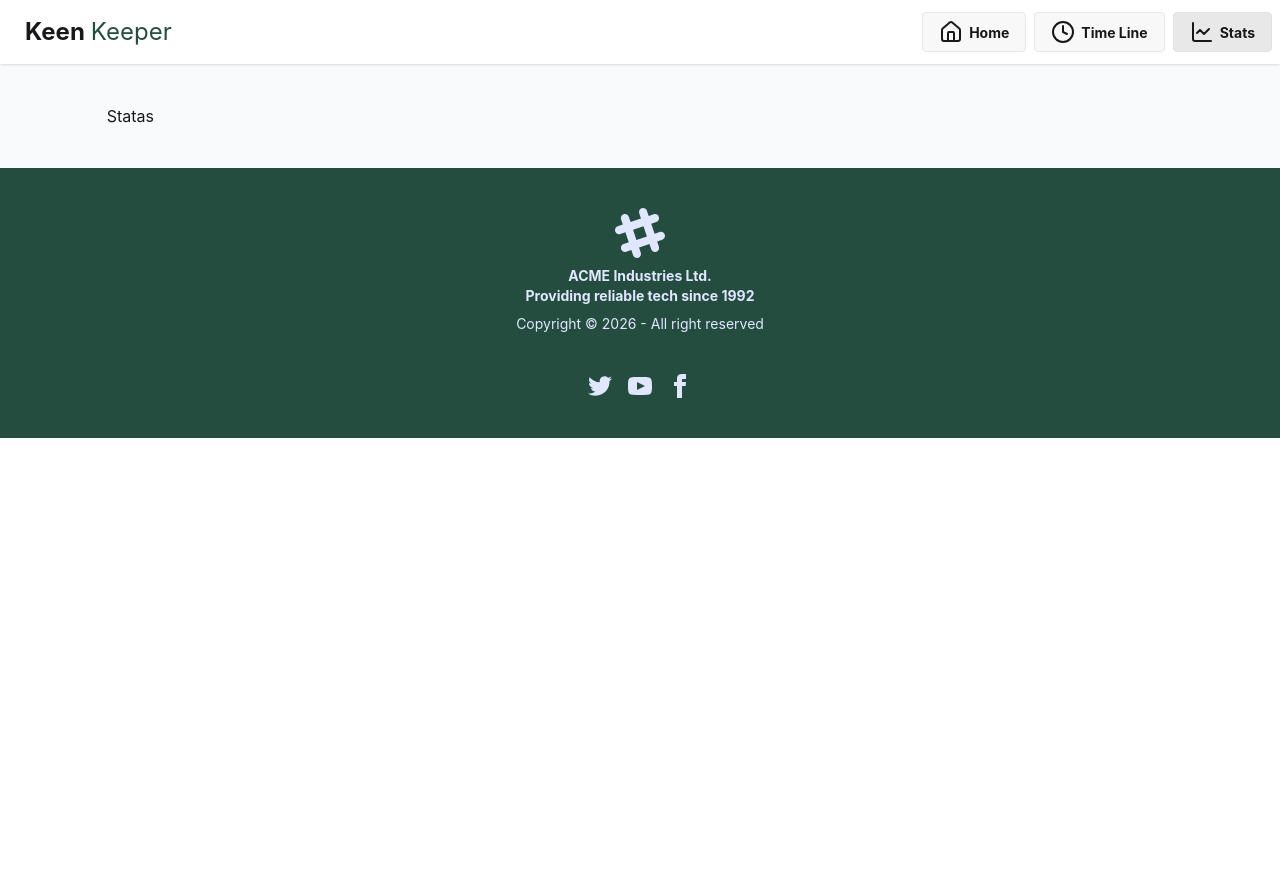
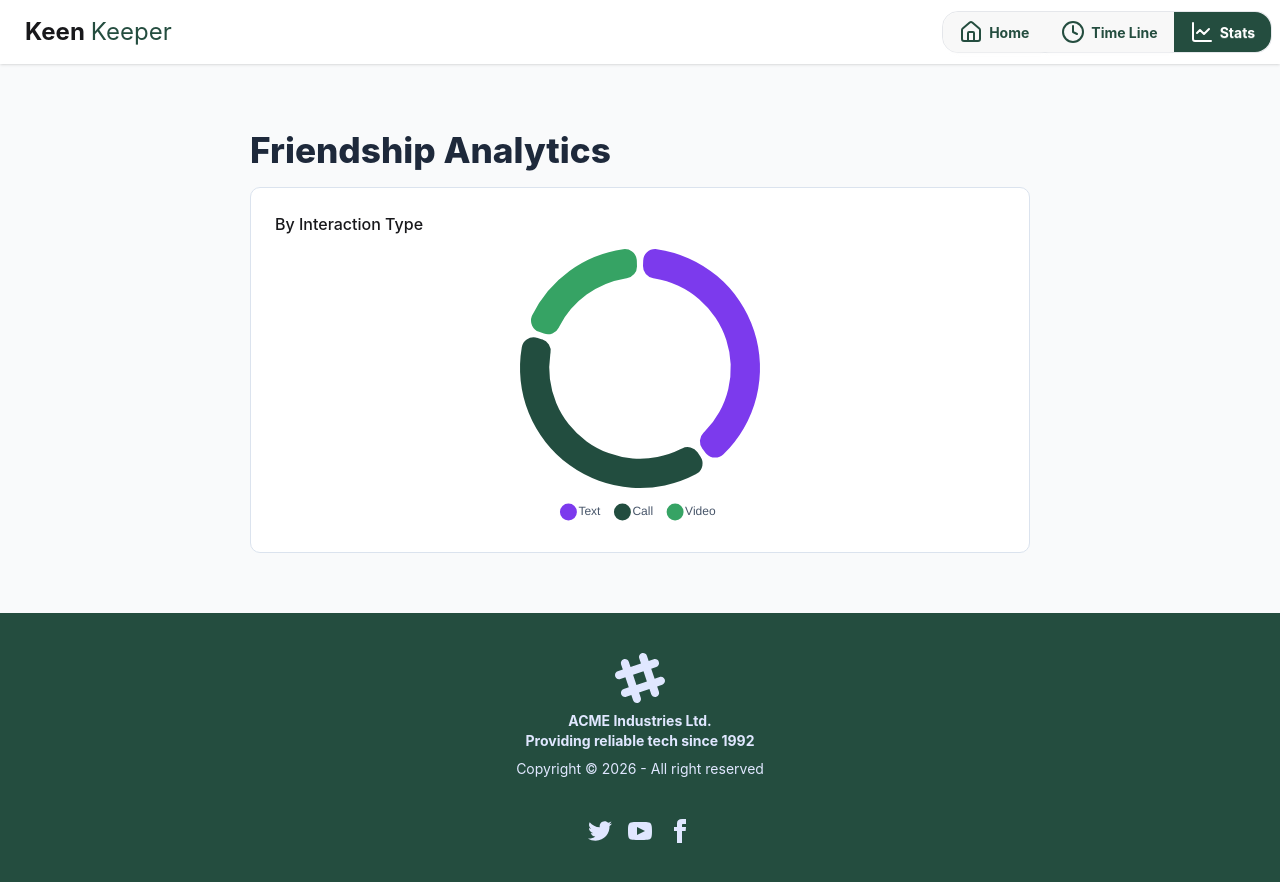
Before and after one commit to nurmahammadmondol/Keen-Keeper, a React (Vite) app: page /stats in a window 1280 px wide. Before the commit the page ends 800 px from the top, so only its background shows below. Built offline with nearby package versions, Linux system fonts and the light colour scheme.

Commit message:
added stats section

```diff
--- a/package.json
+++ b/package.json
@@ -11,8 +11,10 @@
   },
   "dependencies": {
     "@tailwindcss/vite": "^4.3.3",
+    "chart.js": "^4.6.1",
     "lucide-react": "^1.67.0",
     "react": "^19.3.1",
+    "react-chartjs-2": "^5.3.1",
     "react-dom": "^19.3.1",
     "react-router": "^8.5.1",
     "tailwindcss": "^4.3.3"
--- a/src/Components/Navbar/Navbar.jsx
+++ b/src/Components/Navbar/Navbar.jsx
@@ -1,13 +1,15 @@
+import "../../index.css"
+
 import { ChartLine, Clock, House } from "lucide-react";
 import { NavLink } from "react-router";
 
 const Navbar = () => {
   const manu = (
-    <>
-      <NavLink to={'/'} className="btn font-bold"><House /> Home</NavLink>
-      <NavLink to={'/timeline'} className="btn  font-bold"><Clock /> Time Line</NavLink>
-      <NavLink to={'/stats'} className="btn  font-bold"><ChartLine />Stats</NavLink>
-    </>
+    <nav className="border rounded-2xl border-gray-200 ">
+      <NavLink to={'/'} className="text-[#244D3F] btn font-bold border-none rounded-none rounded-l-2xl"><House /> Home</NavLink>
+      <NavLink to={'/timeline'} className="text-[#244D3F] btn  font-bold border-none  rounded-none"><Clock /> Time Line</NavLink>
+      <NavLink to={'/stats'} className="text-[#244D3F] btn  font-bold border-none  rounded-none rounded-r-2xl"><ChartLine />Stats</NavLink>
+    </nav>
   );
 
   return (
--- /dev/null
+++ b/src/Components/Statas/FriendshipAnalytics.jsx
@@ -0,0 +1,70 @@
+import { Chart as ChartJS, ArcElement, Tooltip, Legend } from "chart.js";
+import { Doughnut } from "react-chartjs-2";
+
+ChartJS.register(ArcElement, Tooltip, Legend);
+
+const TYPES = [
+  { key: "Text", color: "#7c3aed" },
+  { key: "Call", color: "#224d3f" },
+  { key: "Video", color: "#36a364" },
+];
+
+export default function FriendshipAnalytics({ interactions = [] }) {
+  const counts = TYPES.map(
+    (t) => interactions.filter((i) => i.type === t.key).length
+  );
+
+  const data = {
+    labels: TYPES.map((t) => t.key),
+    datasets: [
+      {
+        data: counts,
+        backgroundColor: TYPES.map((t) => t.color),
+        borderWidth: 0,
+        borderRadius: 12, // rounded segment
+        spacing: 6,       // segment er majhe fanka
+      },
+    ],
+  };
+
+  const options = {
+    cutout: "75%", // donut er moto patla ring
+    plugins: {
+      legend: {
+        position: "bottom",
+        labels: {
+          usePointStyle: true,
+          pointStyle: "circle",
+          boxWidth: 8,
+          color: "#475569",
+          padding: 18,
+        },
+      },
+    },
+  };
+
+  return (
+    <div style={{ maxWidth: 820, margin: "0 auto", padding: 20 }}>
+      <h1 style={{ fontSize: "2.2rem", fontWeight: 800, color: "#1e293b" , marginBottom: '10px'}}>
+        Friendship Analytics
+      </h1>
+
+      <div
+        style={{
+          background: "#fff",
+          border: "1px solid #dbe3ee",
+          borderRadius: 10,
+          padding: 24,
+        }}
+      >
+        <h2 style={{ fontSize: "1rem", fontWeight: 500, margin: "0 0 12px" }}>
+          By Interaction Type
+        </h2>
+
+        <div style={{ width: 280, margin: "0 auto" }}>
+          <Doughnut data={data} options={options} />
+        </div>
+      </div>
+    </div>
+  );
+}
--- a/src/Components/Statas/Stats.jsx
+++ b/src/Components/Statas/Stats.jsx
@@ -1,10 +1,20 @@
+import FriendshipAnalytics from "./FriendshipAnalytics";
 
 const Stats = () => {
-    return (
-        <div>
-            Statas
-        </div>
-    );
+  const interactions = [
+    { friend: "Rafi", type: "Text" },
+    { friend: "Rafi", type: "Call" },
+    { friend: "Nabila", type: "Video" },
+    { friend: "Sakib", type: "Call" },
+    { friend: "Tania", type: "Text" },
+  ];
+
+  return (
+    <div>
+
+      <FriendshipAnalytics interactions={interactions}></FriendshipAnalytics>
+    </div>
+  );
 };
 
 export default Stats;
--- a/src/index.css
+++ b/src/index.css
@@ -1,2 +1,8 @@
 @import "tailwindcss";
 @plugin "daisyui";
+
+
+nav a.active{
+    background: #244D3F;
+    color: white;
+}
```
Also changed, not shown: 1 other file (tests, documents, lock files or other folders).
